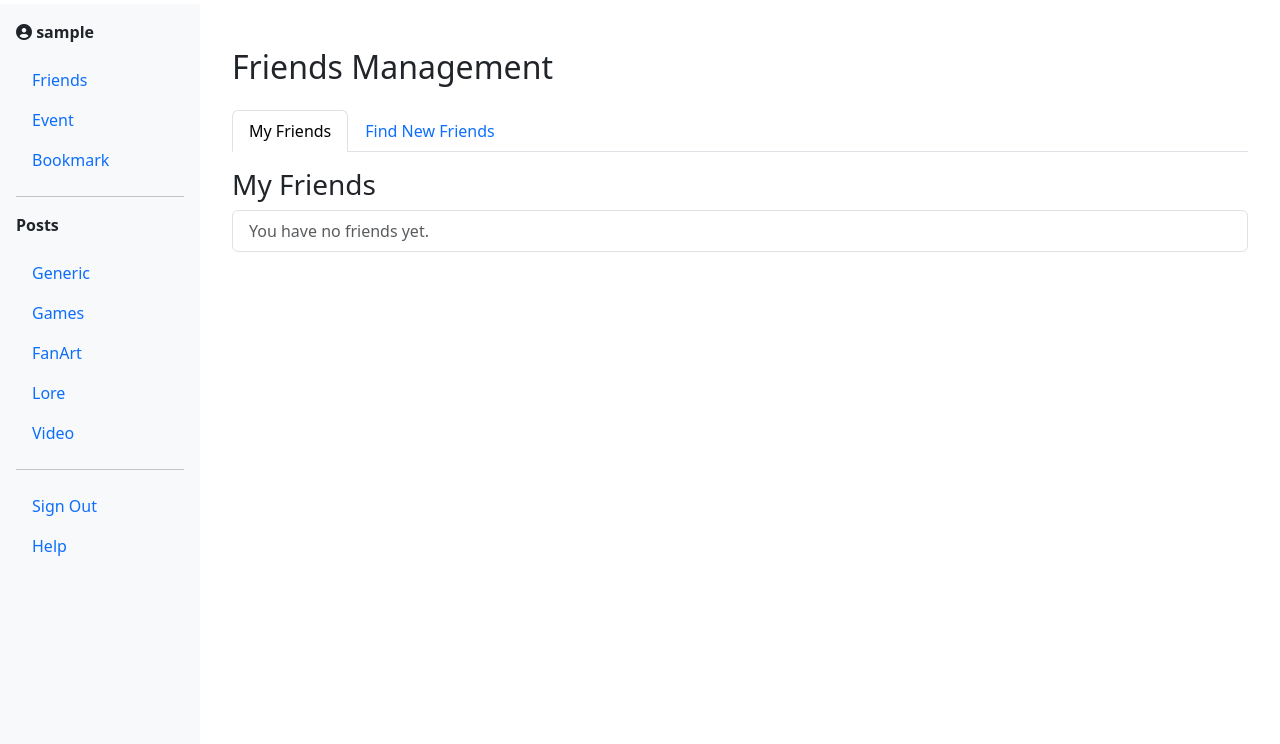
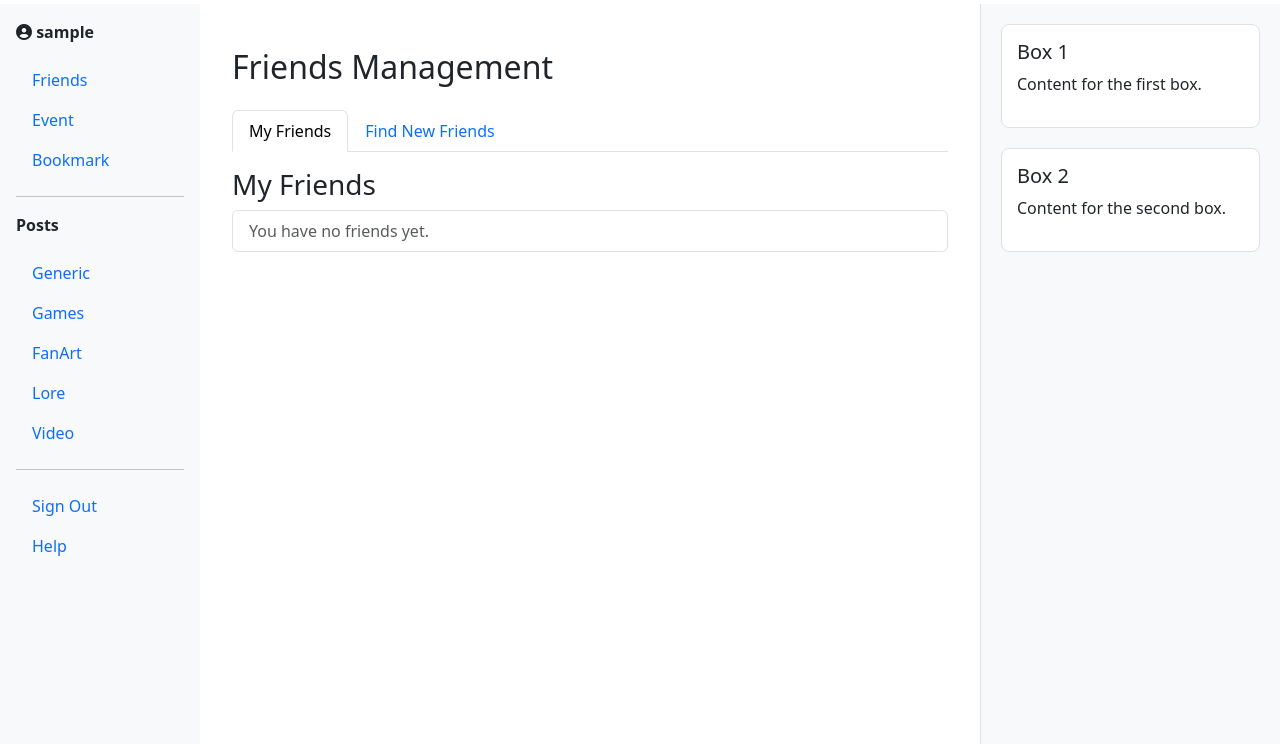
Before and after one commit to NewOsakA/Fanlore, a Django app: page /friends/ in a window 1280 px wide. Shown: the part 56-800 px from the top of the page. Run offline with Django 4.2, Linux system fonts and the light colour scheme; the visitor is signed in with stand-in values (Sample User, id 1); data comes from the database, SQL or seed files in the repository.

```diff
--- a/fanlore/templates/base.html
+++ b/fanlore/templates/base.html
@@ -37,6 +37,7 @@
         /* Main content area */
         .main-content {
             margin-left: 200px; /* Default sidebar width */
+            margin-right: 300px; /* Add space for right column */
             margin-top: 60px;
             height: calc(100vh - 60px);
             overflow-y: auto;
@@ -46,7 +47,39 @@
 
         .collapsed .main-content {
             margin-left: 0 !important;
+            margin-right: 300px; /* Still leave space for right column */
             width: 100%;
+        }
+
+        /* Right column styling */
+        .right-column {
+            position: fixed;
+            top: 60px; /* Below navbar */
+            right: 0;
+            width: 300px;
+            height: calc(100vh - 60px);
+            overflow-y: auto;
+            padding: 20px;
+            background-color: #f8f9fa;
+            border-left: 1px solid #dee2e6;
+        }
+
+        .right-column .box {
+            background-color: white;
+            border: 1px solid #dee2e6;
+            border-radius: 8px;
+            padding: 15px;
+            margin-bottom: 20px;
+        }
+
+        @media (max-width: 768px) {
+            .right-column {
+                display: none;
+            }
+
+            .collapsed .main-content {
+                margin-right: 0 !important;
+            }
         }
     </style>
 </head>
@@ -114,6 +147,18 @@
             {% endblock %}
         </div>
 
+        <!-- Right Column -->
+        <div class="right-column">
+            <div class="box">
+                <h5>Box 1</h5>
+                <p>Content for the first box.</p>
+            </div>
+            <div class="box">
+                <h5>Box 2</h5>
+                <p>Content for the second box.</p>
+            </div>
+        </div>
+
         <!-- Toast Notification -->
         <div class="toast-container position-fixed bottom-0 end-0 p-3">
             <div id="authToast" class="toast align-items-center text-bg-dark border-0" role="alert" aria-live="assertive" aria-atomic="true">
--- a/fanlore/templates/fanlore/friends_list.html
+++ b/fanlore/templates/fanlore/friends_list.html
@@ -1,4 +1,5 @@
 {% extends "base.html" %}
+{% load static %}
 
 {% block content %}
 <div class="container mt-4">
@@ -21,7 +22,14 @@
             <ul class="list-group">
                 {% for friend in added_friends %}
                     <li class="list-group-item d-flex justify-content-between align-items-center">
-                        <a href="{% url 'friend-profile' friend.id %}" class="fw-bold text-decoration-none">{{ friend.username }}</a>
+                        <div class="d-flex align-items-center">
+                            {% if friend.profile_image %}
+                                <img src="{{ friend.profile_image.url }}" class="rounded-circle me-2" width="40" height="40" style="object-fit: cover;">
+                            {% else %}
+                                <img src="{% static 'fanlore/images/user-circle.png' %}" class="rounded-circle me-2" width="40" height="40">
+                            {% endif %}
+                            <a href="{% url 'friend-profile' friend.id %}" class="fw-bold text-decoration-none">{{ friend.username }}</a>
+                        </div>
                         <form action="{% url 'remove-friend' friend.id %}" method="post">
                             {% csrf_token %}
                             <button type="submit" class="btn btn-danger btn-sm">Remove Friend</button>
@@ -46,7 +54,14 @@
             <ul class="list-group">
                 {% for user in non_friends %}
                     <li class="list-group-item d-flex justify-content-between align-items-center">
-                        <a href="{% url 'friend-profile' user.id %}" class="fw-bold text-decoration-none">{{ user.username }}</a>
+                        <div class="d-flex align-items-center">
+                            {% if user.profile_image %}
+                                <img src="{{ user.profile_image.url }}" class="rounded-circle me-2" width="40" height="40" style="object-fit: cover;">
+                            {% else %}
+                                <img src="{% static 'fanlore/images/user-circle.png' %}" class="rounded-circle me-2" width="40" height="40">
+                            {% endif %}
+                            <a href="{% url 'friend-profile' user.id %}" class="fw-bold text-decoration-none">{{ user.username }}</a>
+                        </div>
                         <form action="{% url 'add-friend' user.id %}" method="post">
                             {% csrf_token %}
                             <button type="submit" class="btn btn-success btn-sm">Add Friend</button>
```
Also changed, not shown: fanlore/templates/fanlore/profile.html (+67 -40 lines), fanlore/static/fanlore/images/default-cover.png (added).
